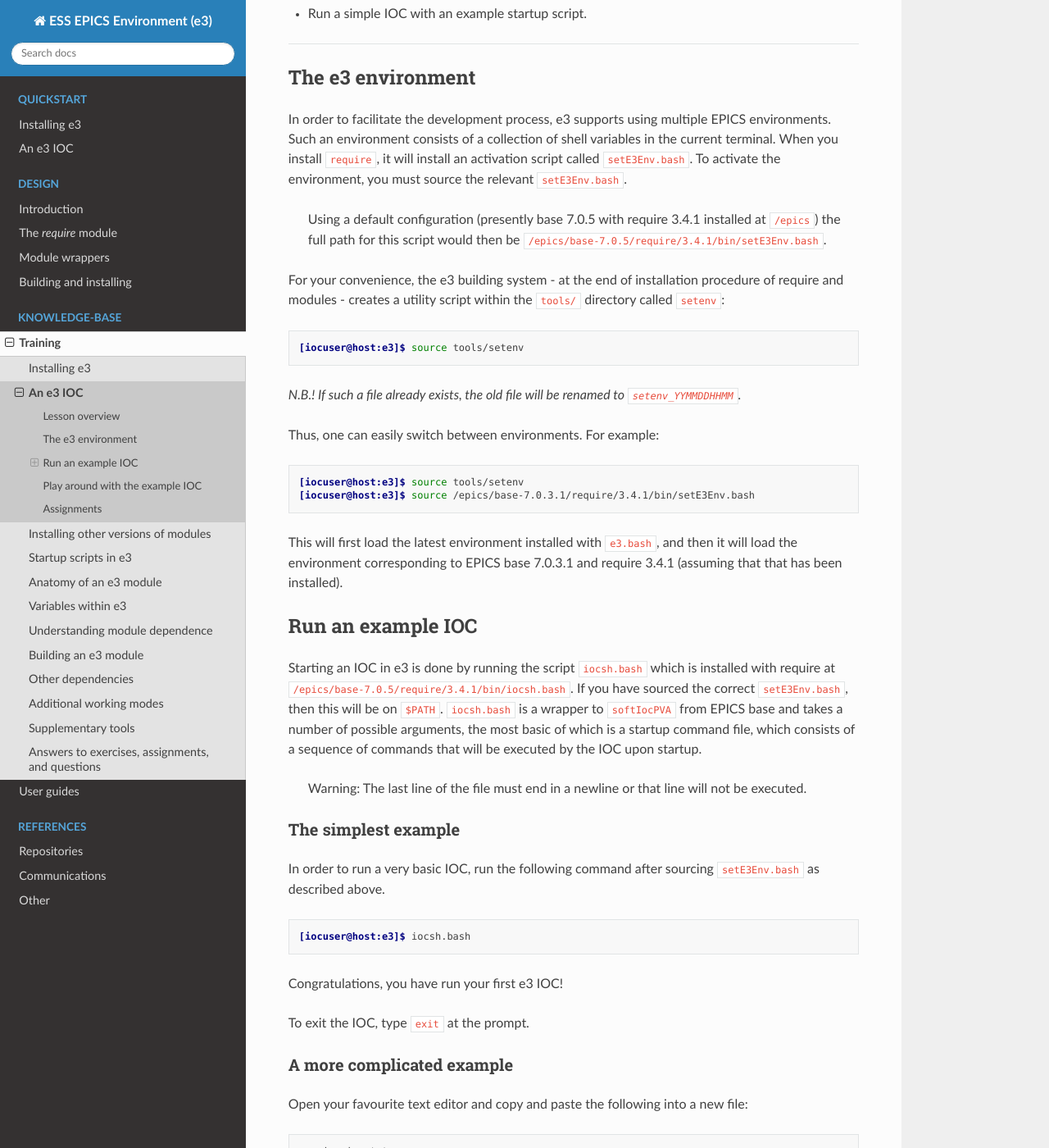
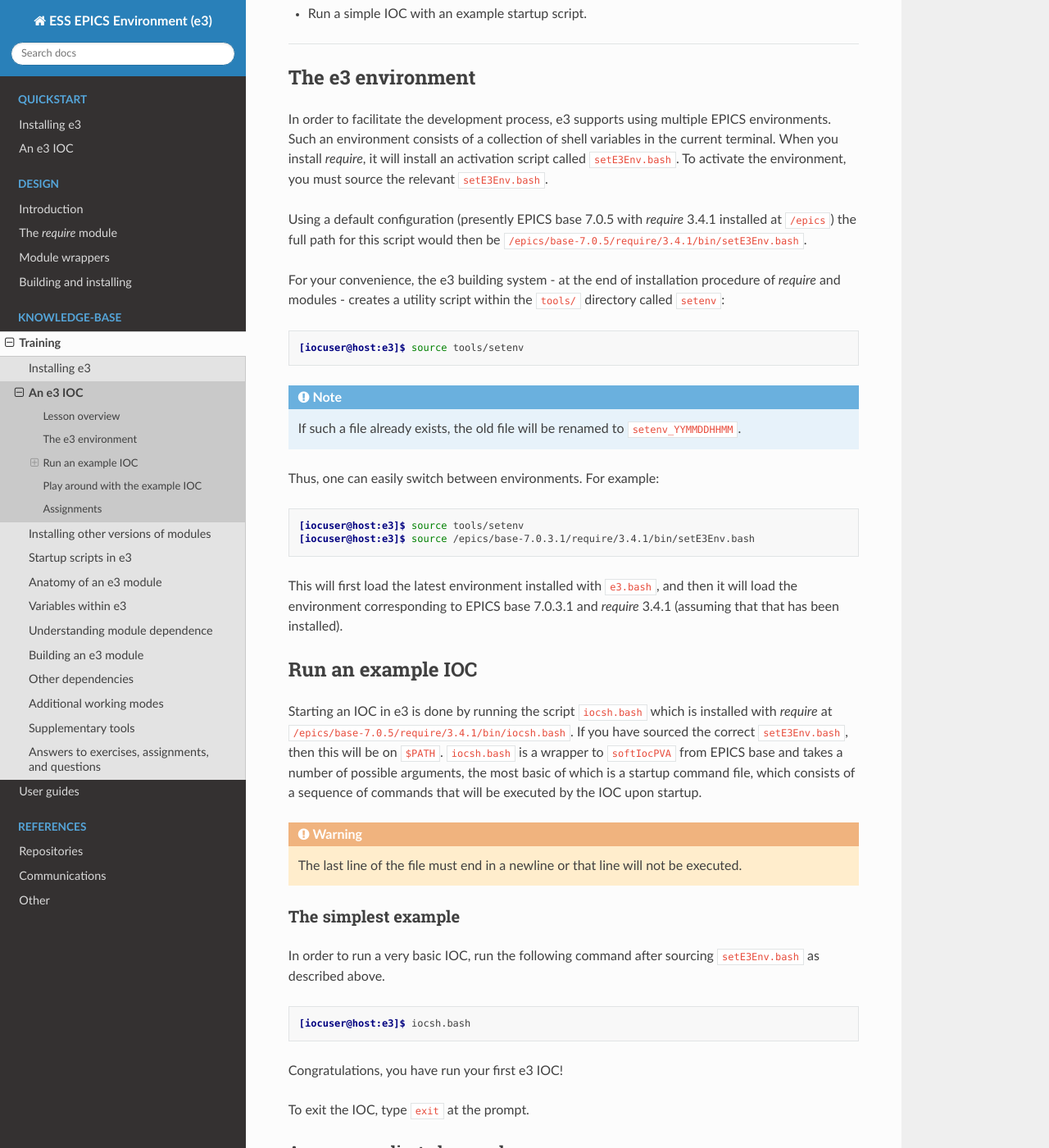
Before and after one commit to ttkorhonen/e3pages, a Sphinx documentation site: the page built from docs/kb/training/workbook/2_e3_ioc.md, in a window 1280 px wide and 1400 px high, scrolled down 307 px. Shown: the whole window at 82% size. Built offline with Sphinx 7.4.7 and the Read the Docs theme 2.0.0, drawn with Linux system fonts in a browser that asks for light colours; some of the changed text lies outside the part shown.

Commit message:
Remove contractions, use admonitions, rephrase slightly

````diff
--- a/docs/kb/training/workbook/2_e3_ioc.md
+++ b/docs/kb/training/workbook/2_e3_ioc.md
@@ -13,17 +13,19 @@ In this lesson, you'll learn how to do the following:
 ## The e3 environment
 
 In order to facilitate the development process, e3 supports using multiple EPICS environments. Such an environment consists of a collection of shell variables in the current terminal. When
-you install `require`, it will install an activation script called `setE3Env.bash`. To activate the environment, you must source the relevant `setE3Env.bash`.
+you install *require*, it will install an activation script called `setE3Env.bash`. To activate the environment, you must source the relevant `setE3Env.bash`.
 
-> Using a default configuration (presently base 7.0.5 with require 3.4.1 installed at `/epics`) the full path for this script would then be `/epics/base-7.0.5/require/3.4.1/bin/setE3Env.bash`.
+Using a default configuration (presently EPICS base 7.0.5 with *require* 3.4.1 installed at `/epics`) the full path for this script would then be `/epics/base-7.0.5/require/3.4.1/bin/setE3Env.bash`.
 
-For your convenience, the e3 building system - at the end of installation procedure of require and modules - creates a utility script within the `tools/` directory called `setenv`:
+For your convenience, the e3 building system - at the end of installation procedure of *require* and modules - creates a utility script within the `tools/` directory called `setenv`:
 
 ```console
 [iocuser@host:e3]$ source tools/setenv
 ```
 
-*N.B.! If such a file already exists, the old file will be renamed to `setenv_YYMMDDHHMM`.*
+:::{note}
+If such a file already exists, the old file will be renamed to `setenv_YYMMDDHHMM`.
+:::
 
 Thus, one can easily switch between environments. For example:
 
@@ -32,15 +34,17 @@ Thus, one can easily switch between environments. For example:
 [iocuser@host:e3]$ source /epics/base-7.0.3.1/require/3.4.1/bin/setE3Env.bash
 ```
 
-This will first load the latest environment installed with `e3.bash`, and then it will load the environment corresponding to EPICS base 7.0.3.1 and require 3.4.1 (assuming that that has been installed).
+This will first load the latest environment installed with `e3.bash`, and then it will load the environment corresponding to EPICS base 7.0.3.1 and *require* 3.4.1 (assuming that that has been installed).
 
 ## Run an example IOC
 
-Starting an IOC in e3 is done by running the script `iocsh.bash` which is installed with require at `/epics/base-7.0.5/require/3.4.1/bin/iocsh.bash`. If you have sourced the correct `setE3Env.bash`,
+Starting an IOC in e3 is done by running the script `iocsh.bash` which is installed with *require* at `/epics/base-7.0.5/require/3.4.1/bin/iocsh.bash`. If you have sourced the correct `setE3Env.bash`,
 then this will be on `$PATH`. `iocsh.bash` is a wrapper to `softIocPVA` from EPICS base and takes a number of possible arguments, the most basic of which is a startup command file, which consists
 of a sequence of commands that will be executed by the IOC upon startup.
 
-> Warning: The last line of the file must end in a newline or that line will not be executed.
+:::{warning}
+The last line of the file must end in a newline or that line will not be executed.
+:::
 
 ### The simplest example
 
````
Also changed, not shown: other parts of docs/kb/training/workbook/2_e3_ioc.md (+1 -1 lines).
